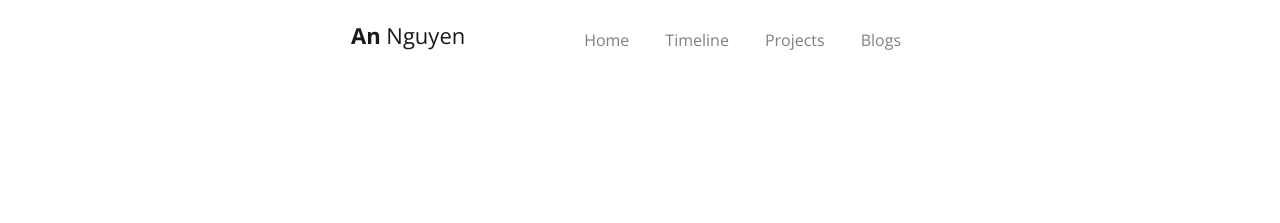
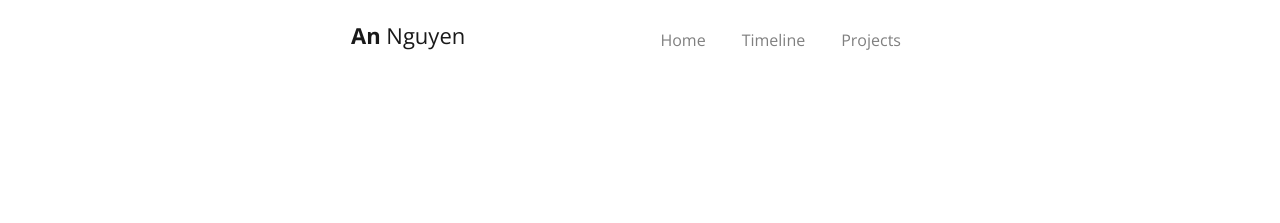
Before and after one commit to anthng/anthng.github.io, a Jekyll site: the page built from index.html, in a window 1280 px wide. Shown: the top 223 px of the page. Built offline with Jekyll 4.4.1, drawn with Linux system fonts in a browser that asks for light colours; nearby versions of some CDN libraries.

Commit message:
update post

```diff
--- a/_config.yml
+++ b/_config.yml
@@ -14,8 +14,8 @@
   - jekyll-gist
 
 markdown: kramdown
-permalink:     pretty
-paginate: 3
+permalink: pretty
+paginate: 4
 paginate_path: "blogs/page:num/"
 
 toc:
--- a/_data/nav.yml
+++ b/_data/nav.yml
@@ -7,5 +7,5 @@
 - name: "Projects"
   link: "/projects"
 
-- name: "Blogs"
-  link: "/blogs"
+# - name: "Blogs"
+#   link: "/blogs"
--- a/_includes/paginator.html
+++ b/_includes/paginator.html
@@ -44,7 +44,7 @@
   }
 </style>
 
-{% if paginator.total_pages > 1 %}
+{% if paginator.total_pages > 4 %}
 <nav class="pagination" role="navigation">
   {% if paginator.previous_page %}
   <a class="newer-posts" href="{{ site.baseurl }}{{ paginator.previous_page_path }}" title="Newer posts">&laquo;
--- a/blogs/index.html
+++ b/blogs/index.html
@@ -10,8 +10,6 @@
       <div class="col-md-12 col-s-12">
         {% if post contains 'img'%}
         <img class="card-img-top" style="margin-bottom: 10px;" src="{{post.img}}" alt="Image" /></a>
-        {% else %}
-        <img class="card-img-top" src="{{ site.url }}/assets/images/project.png" alt="Image">
         {% endif %}
       </div>
       <div class="col-md-12 col-s-12">
@@ -19,7 +17,11 @@
           <h1 class="card-title"><a href={{post.url}} class="title">{{post.title}}</a></h1>
           <h6><small>{{ post.date | date_to_string }}</small></h6>
           <hr>
+          {% if post contains 'description'%}
+          <p class="card-text">{{ post.description }}</p>
+          {% else %}
           <p class="card-text">{{ post.excerpt }}</p>
+          {% endif %}
           {% for tag in post.tags %}
           <span class="badge badge-primary">{{tag}}</span>
           {% endfor %}
```
